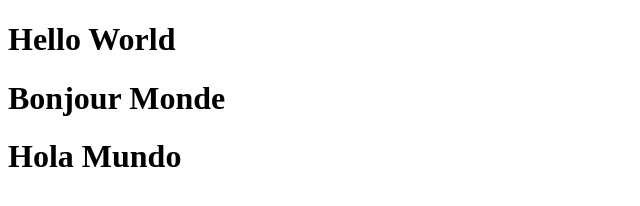
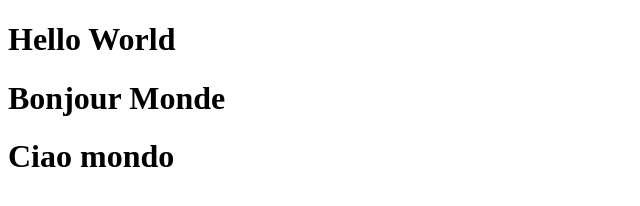
Before and after one commit to chrismugabo/cst3106_labs, a plain HTML site: page Lab2/index.html in a window 1280 px wide. Shown: the whole page, without its empty margins (0-640 px from the left). Drawn offline with Linux system fonts and the light colour scheme.

Commit message:
added italian language

```diff
--- a/Lab2/index.html
+++ b/Lab2/index.html
@@ -8,6 +8,6 @@
 <body>
     <h1>Hello World</h1>
     <h1>Bonjour Monde</h1>
-    <h1>Hola Mundo</h1>
+    <h1>Ciao mondo</h1>
 </body>
 </html>
```
